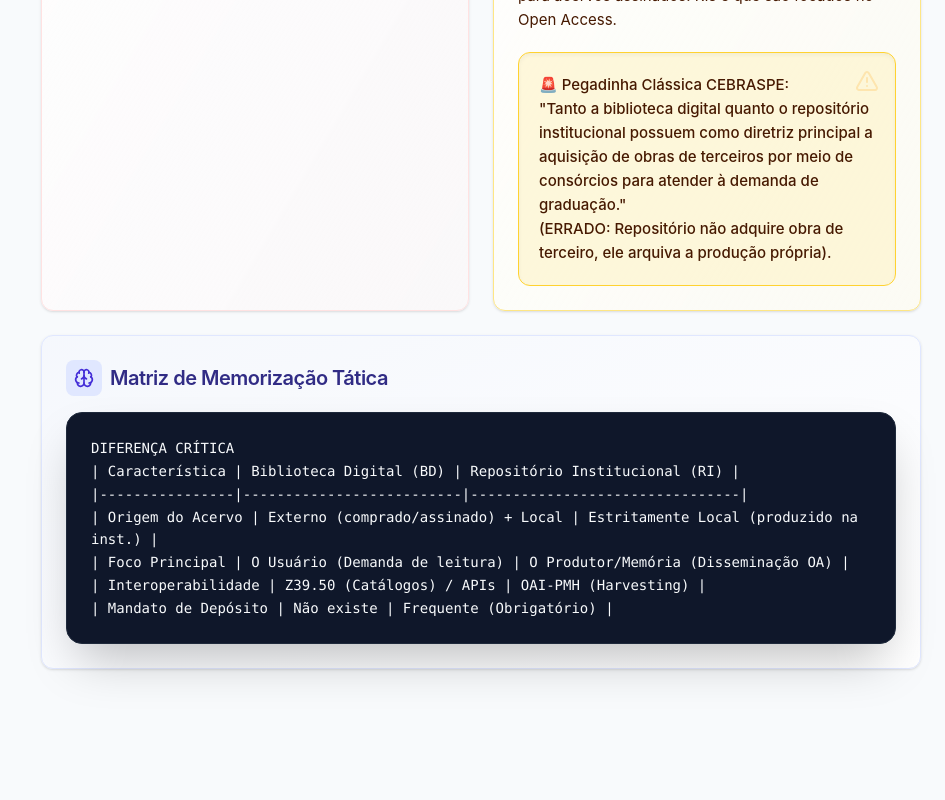
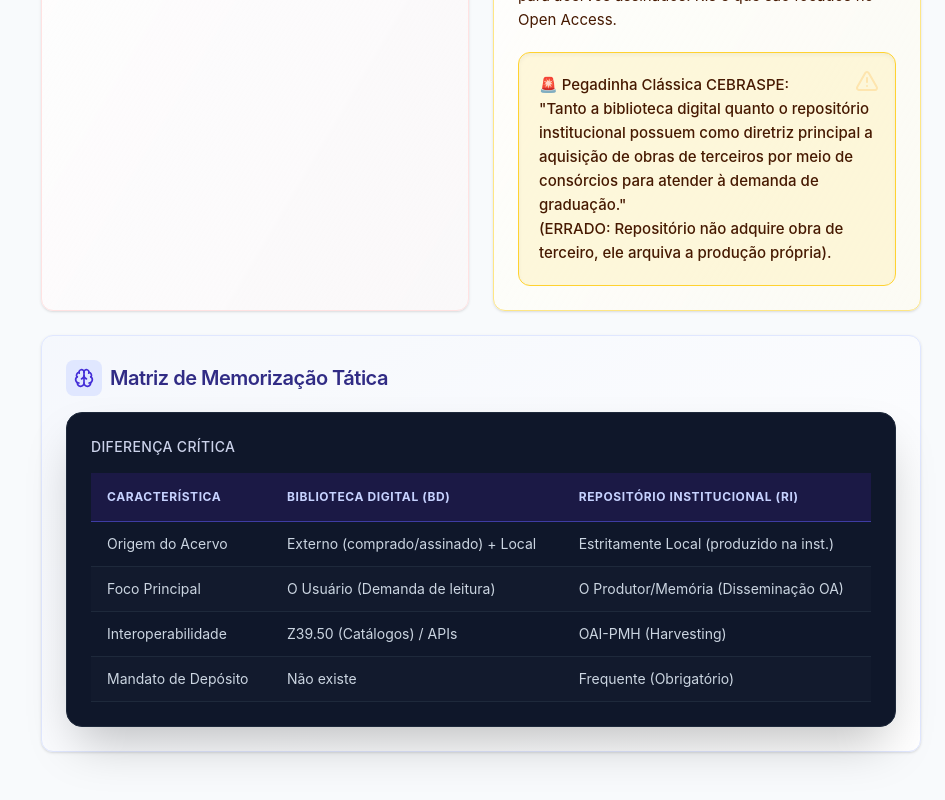
Before and after one commit to Heuller/curso-revisao-funcamp, a React (Vite) app: page / in a window 1280 px wide. Shown: the part 1799-2599 px from the top of the page, without its empty margins (335-1280 px from the left). Before the commit the page ends 2548 px from the top, so only its background shows below. Built offline with nearby package versions, Linux system fonts and the light colour scheme.

Commit message:
fix: Usa react-markdown para tabelas premium na matriz

```diff
--- a/package.json
+++ b/package.json
@@ -20,6 +20,8 @@
     "motion": "^13.4.0",
     "react": "^19.2.8",
     "react-dom": "^19.2.8",
+    "react-markdown": "^10.1.0",
+    "remark-gfm": "^4.0.1",
     "tailwind-merge": "^3.7.0",
     "tailwindcss": "^4.3.3"
   },
--- a/src/App.tsx
+++ b/src/App.tsx
@@ -1,5 +1,7 @@
 import { useState } from 'react';
 import { motion, AnimatePresence } from 'motion/react';
+import ReactMarkdown from 'react-markdown';
+import remarkGfm from 'remark-gfm';
 import { modulesData } from './data';
 import type { AdvancedTopic } from './data/types';
 import { Accordion, AccordionContent, AccordionItem, AccordionTrigger } from './components/ui/accordion';
@@ -168,8 +170,19 @@ function App() {
                     </CardTitle>
                   </CardHeader>
                   <CardContent>
-                    <div className="font-mono text-[14px] bg-slate-900 p-6 rounded-2xl border border-slate-800 text-slate-50 whitespace-pre-wrap overflow-x-auto shadow-2xl leading-relaxed">
-                      {activeModule.memorizationMatrix}
+                    <div className="bg-slate-900 p-4 sm:p-6 rounded-2xl border border-slate-800 text-slate-50 shadow-2xl overflow-x-auto">
+                      <ReactMarkdown
+                        remarkPlugins={[remarkGfm]}
+                        components={{
+                          table: ({node, ...props}) => <table className="w-full text-sm text-left border-collapse min-w-[600px]" {...props} />,
+                          th: ({node, ...props}) => <th className="px-4 py-4 bg-indigo-950/80 text-indigo-200 font-bold border-b border-indigo-500/50 uppercase tracking-wider text-xs whitespace-nowrap" {...props} />,
+                          td: ({node, ...props}) => <td className="px-4 py-3 border-b border-slate-800 text-slate-300 align-top" {...props} />,
+                          tr: ({node, ...props}) => <tr className="hover:bg-slate-800/50 transition-colors even:bg-slate-800/20" {...props} />,
+                          p: ({node, ...props}) => <p className="mb-4 text-indigo-100/90 font-medium tracking-wide uppercase text-sm" {...props} />,
+                        }}
+                      >
+                        {activeModule.memorizationMatrix}
+                      </ReactMarkdown>
                     </div>
                   </CardContent>
                 </Card>
```
Also changed, not shown: 1 other file (tests, documents, lock files or other folders).
